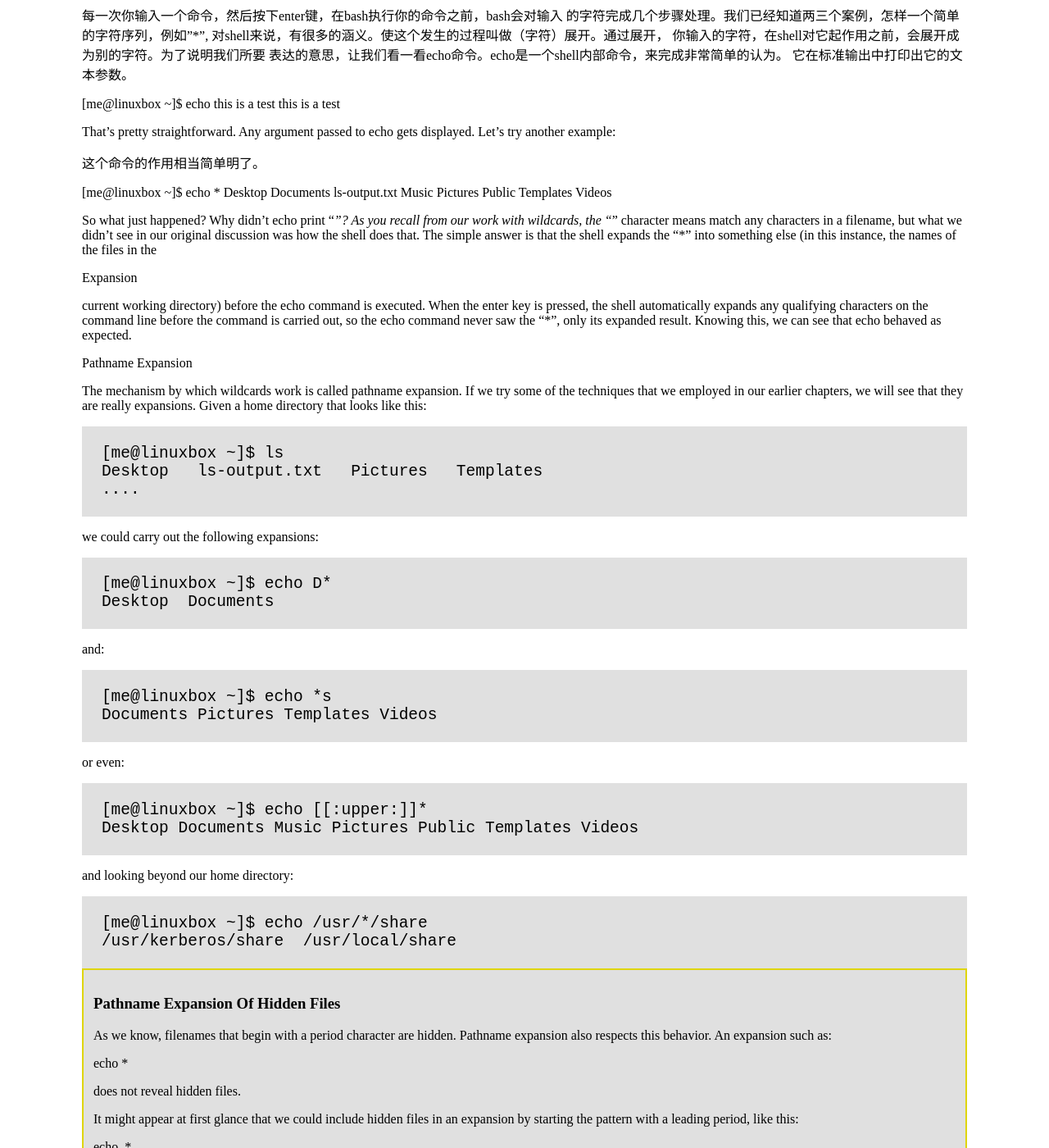
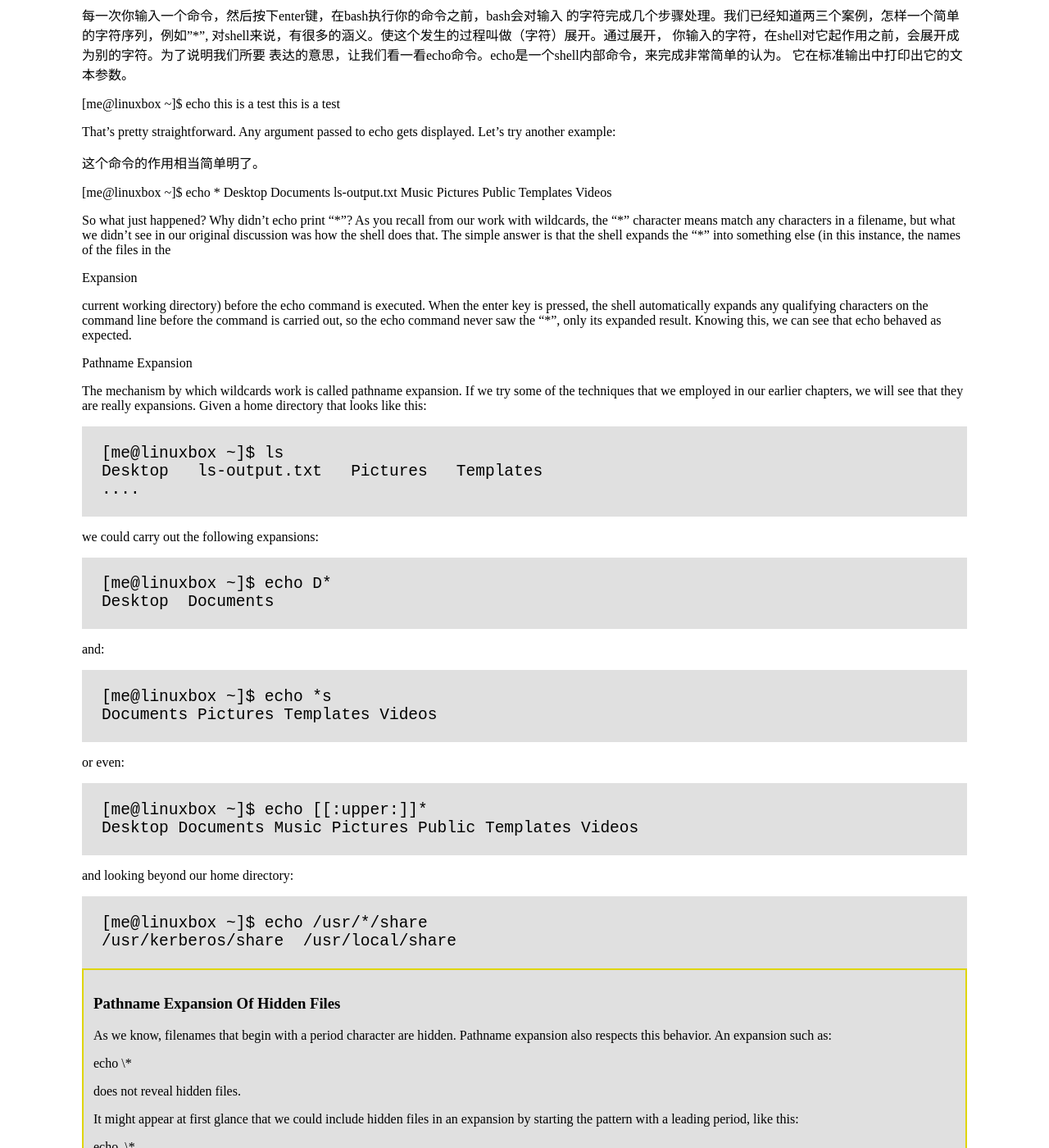
Before and after one commit to billie66/TLCL, a Jekyll site: the page built from book/seeing_the_world.md, in a window 1280 px wide and 1400 px high, scrolled down 501 px. Shown: the whole window at 82% size. Built offline with Jekyll 4.4.1, drawn with Linux system fonts in a browser that asks for light colours; Markdown is read by kramdown in place of the engine named in the settings; some of the changed text lies outside the part shown.

Commit message:
asterisk

```diff
--- a/book/seeing_the_world.md
+++ b/book/seeing_the_world.md
@@ -20,7 +20,7 @@ complex features of the shell, we will do it with just one new command:
 
 Each time you type a command line and press the enter key, bash performs several
 processes upon the text before it carries out your command. We have seen a couple of
-cases of how a simple character sequence, for example “*”, can have a lot of meaning to
+cases of how a simple character sequence, for example “\*”, can have a lot of meaning to
 the shell. The process that makes this happen is called expansion. With expansion, you
 type something and it is expanded into something else before the shell acts upon it. To
 demonstrate what we mean by this, let's take a look at the echo command. echo is a
@@ -28,7 +28,7 @@ shell builtin that performs a very simple task. It prints out its text arguments
 output:
 
 每一次你输入一个命令，然后按下enter键，在bash执行你的命令之前，bash会对输入
-的字符完成几个步骤处理。我们已经知道两三个案例，怎样一个简单的字符序列，例如"*",
+的字符完成几个步骤处理。我们已经知道两三个案例，怎样一个简单的字符序列，例如"\*",
 对shell来说，有很多的涵义。使这个发生的过程叫做（字符）展开。通过展开，
 你输入的字符，在shell对它起作用之前，会展开成为别的字符。为了说明我们所要
 表达的意思，让我们看一看echo命令。echo是一个shell内部命令，来完成非常简单的认为。
@@ -45,16 +45,16 @@ another example:
 [me@linuxbox ~]$ echo *
 Desktop Documents ls-output.txt Music Pictures Public Templates Videos
 
-So what just happened? Why didn't echo print “*”? As you recall from our work with
-wildcards, the “*” character means match any characters in a filename, but what we didn't
+So what just happened? Why didn't echo print “\*”? As you recall from our work with
+wildcards, the “\*” character means match any characters in a filename, but what we didn't
 see in our original discussion was how the shell does that. The simple answer is that the
-shell expands the “*” into something else (in this instance, the names of the files in the
+shell expands the “\*” into something else (in this instance, the names of the files in the
 
 Expansion
 
 current working directory) before the echo command is executed. When the enter key is
 pressed, the shell automatically expands any qualifying characters on the command line
-before the command is carried out, so the echo command never saw the “*”, only its
+before the command is carried out, so the echo command never saw the “\*”, only its
 expanded result. Knowing this, we can see that echo behaved as expected.
 
 Pathname Expansion
@@ -105,14 +105,14 @@ and looking beyond our home directory:
 <p> As we know, filenames that begin with a period character are hidden.
 Pathname expansion also respects this behavior. An expansion such as: </p>
 
-<p> echo * </p>
+echo \*
 
 <p>does not reveal hidden files.  </p>
 
 <p>It might appear at first glance that we could include hidden files in an
 expansion by starting the pattern with a leading period, like this: </p>
 
-<p>echo .* </p>
+echo .\*
 
 <p> It almost works. However, if we examine the results closely, we will see
 that the names “.” and “..” will also appear in the results. Since these names
@@ -120,12 +120,12 @@ refer to the current working directory and its parent directory, using this
 pattern will likely produce an incorrect result. We can see this if we try the
 command: </p>
 
-<p> ls -d .* | less </p>
+ls -d .\* | less
 
 <p> To correctly perform pathname expansion in this situation, we have to
 employ a more specific pattern. This will work correctly: </p>
 
-<p> ls -d .[!.]?* </p>
+ls -d .[!.]?\*
 
 <p>This pattern expands into every filename that begins with a period, does not
 include a second period, contains at least one additional character and can be
```
